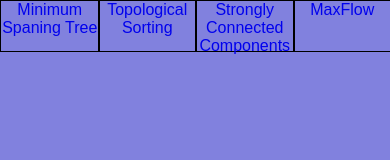
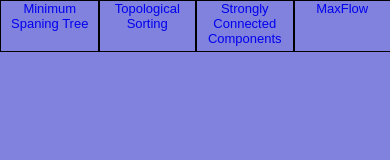
Before and after one commit to PabloTabilo/graph-solutions, a React (Create React App) app: page / in a window 390 px wide. Shown: the top 160 px of the page. Built offline with nearby package versions, Linux system fonts and the light colour scheme; the HTML template or start-up script is replaced by a standard one.

Commit message:
add media queries

```diff
--- a/src/App.css
+++ b/src/App.css
@@ -57,3 +57,18 @@ body{
     -webkit-tap-highlight-color: transparent;
     transition: background-color 0.1s ease-in-out;
 }
+
+@media (max-width: 580px){
+    #switcher div a{
+        font-size: 13px;
+    }
+}
+
+@media (max-width: 300px){
+    body{
+        font-size: 9px;
+    }
+    button{
+        font-size: 10px;
+    }
+}
```
